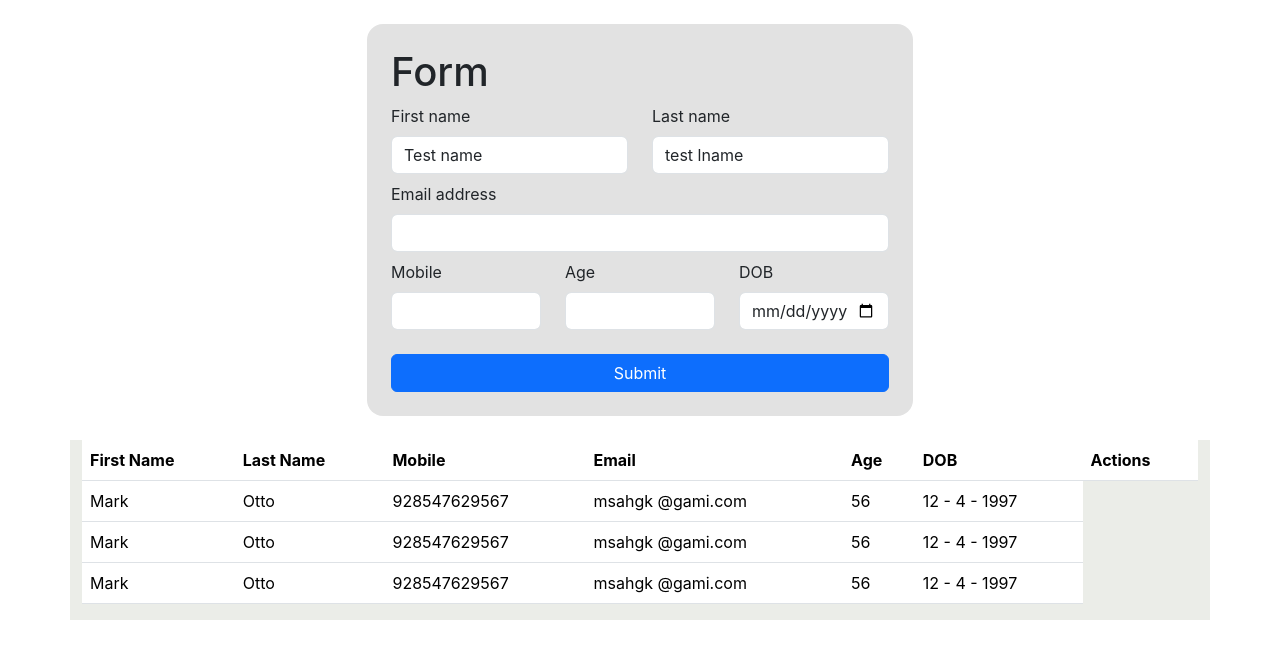
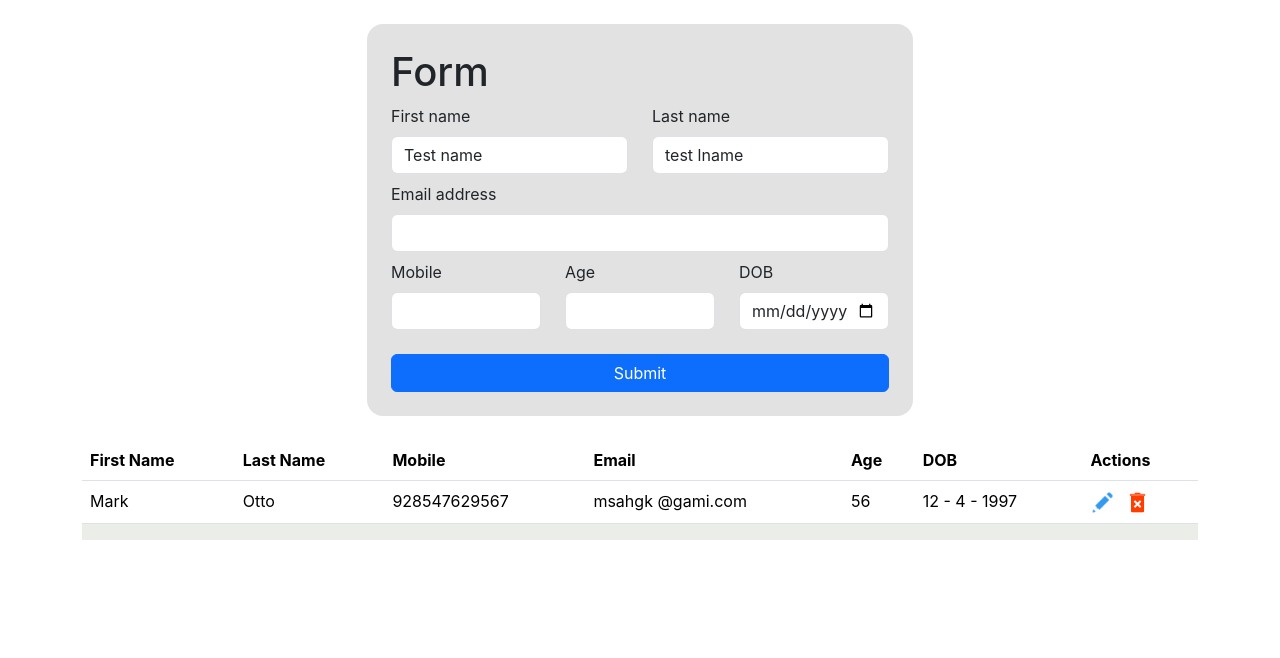
Before and after one commit to shaajiiii/form-task, a React (Create React App) app in the folder client/: page / in a window 1280 px wide. Shown: the top 658 px of the page. Built offline with nearby package versions, Linux system fonts and the light colour scheme.

Commit message:
Design done, validations next

```diff
--- a/client/public/index.html
+++ b/client/public/index.html
@@ -22,7 +22,7 @@
       work correctly both with client-side routing and a non-root public URL.
       Learn how to configure a non-root public URL by running `npm run build`.
     -->
-  <title>React App</title>
+  <title> CRUD Task </title>
 
   <link href="https://cdn.jsdelivr.net/npm/bootstrap@5.3.0-alpha1/dist/css/bootstrap.min.css" rel="stylesheet"
     integrity="sha384-GLhlTQ8iRABdZLl6O3oVMWSktQOp6b7In1Zl3/Jr59b6EGGoI1aFkw7cmDA6j6gD" crossorigin="anonymous">
--- a/client/src/App.js
+++ b/client/src/App.js
@@ -12,7 +12,7 @@
             <Form />
           </div>
 
-          <div className='col-12 ' style={{backgroundColor:"#ebede8"}}>
+          <div className='col-12 '>
             <Table />
           </div>
 
--- a/client/src/components/Table/Table.jsx
+++ b/client/src/components/Table/Table.jsx
@@ -1,8 +1,9 @@
-import React from 'react'
+import React from 'react';
+
 
 function Table() {
     return (
-        <div className='' style={{overflowX:"auto"}}>
+        <div style={{overflowX:"auto",backgroundColor:"#ebede8"}}>
             <table class="table">
                 <thead class="thead-dark">
                     <tr style={{ backgroundColor: "black", color: "white" }}>
@@ -23,23 +24,12 @@
                         <td>msahgk @gami.com</td>
                         <td>56</td>
                         <td>12 - 4 - 1997</td>
+                        <td >
+                            <img style={{marginRight:"10px"}} src="icon-pencil.png" height={"25px"} alt="" />
+                            <img src="icon-delete.png" height={"25px"} alt="" />
+                        </td>
                     </tr>
-                    <tr>
-                        <td>Mark</td>
-                        <td>Otto</td>
-                        <td>928547629567</td>
-                        <td>msahgk @gami.com</td>
-                        <td>56</td>
-                        <td>12 - 4 - 1997</td>
-                    </tr>
-                    <tr>
-                        <td>Mark</td>
-                        <td>Otto</td>
-                        <td>928547629567</td>
-                        <td>msahgk @gami.com</td>
-                        <td>56</td>
-                        <td>12 - 4 - 1997</td>
-                    </tr>
+
                 </tbody>
             </table>
 
```
Also changed, not shown: client/public/icon-delete.png (added), client/public/icon-pencil.png (added).
